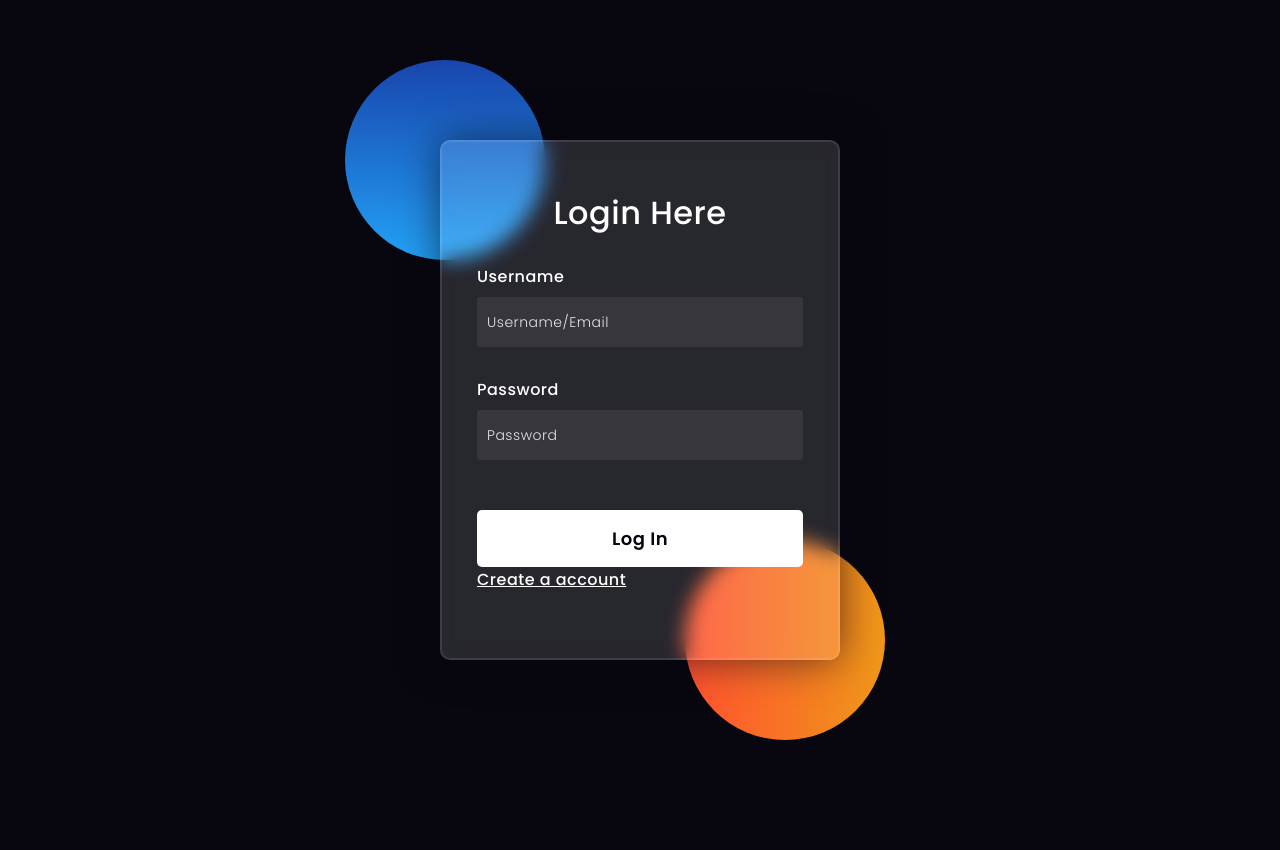
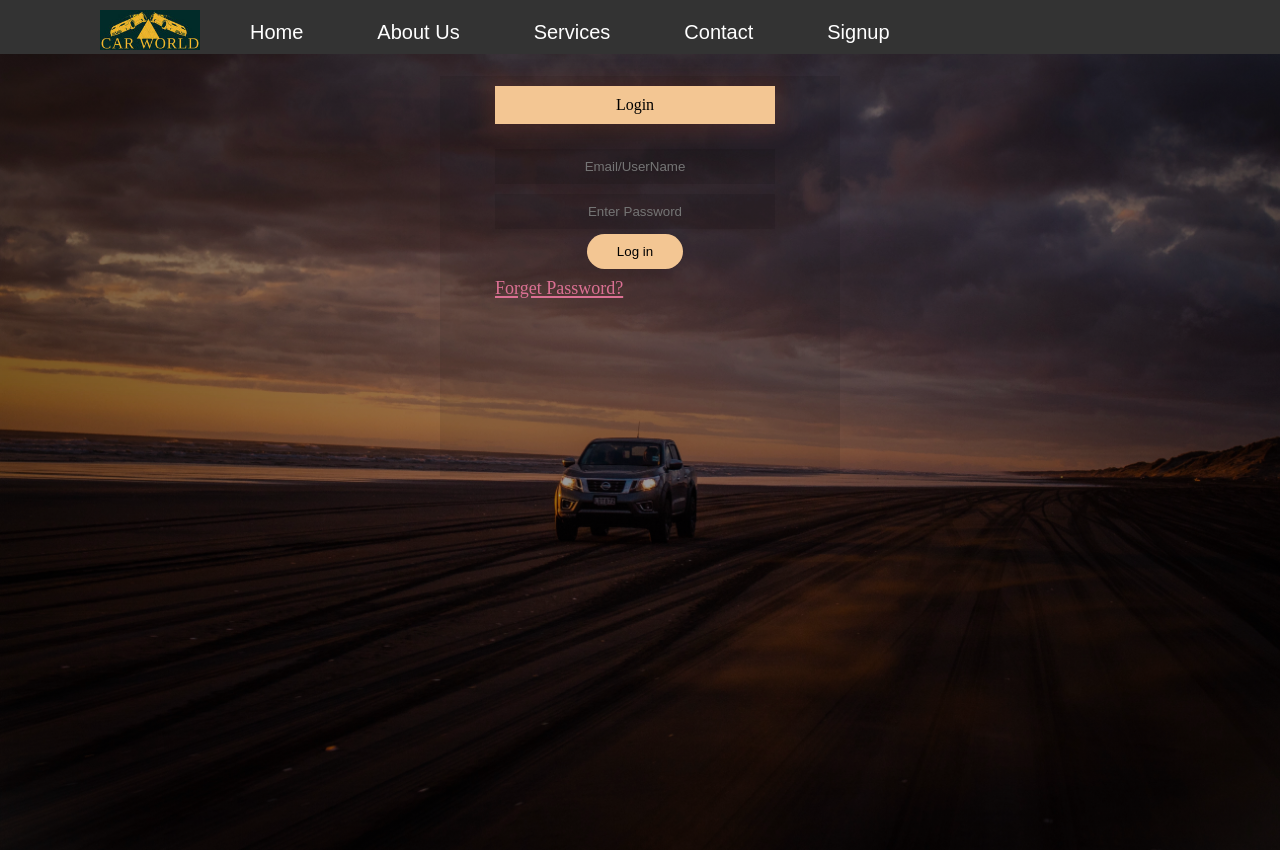
Before and after one commit to anatwariya/Demo_project, a Django app: page /car_world/login/ in a window 1280 px wide. Before the commit the page ends 740 px from the top, so only its background shows below. Run offline with Django 4.2, Linux system fonts and the light colour scheme.

Commit message:
added new html pages.

```diff
--- a/projectMainApp/static/css_files/home.css
+++ b/projectMainApp/static/css_files/home.css
@@ -2,30 +2,45 @@
 {
     margin: 0;
     padding: 0;
-    box-sizing: border-box;
+}
+.logo
+{
+    width: 100px;
+    height: 40px;
+    padding: 0px 0px;
+    padding-left: 50px;
+    padding-right: 50px;
 }
 .full-page
 {
     height: 100%;
 	width: 100%;
+    padding-top: 50px;
 	background-image: linear-gradient(rgba(0,0,0,0.4),rgba(0,0,0,0.4)),url(../images/background_img.jpg);
-	background-position: center;
+	background-attachment: fixed;
+    background-position: 0px 0px;
 	background-size: cover;
 	position: absolute;
+    -webkit-background-size: cover;
+    -moz-background-size: cover;
 }
 .navbar
 {
+    background-color: #333;
+    position: fixed;
+    top: 0;
+    width: 100%;
     display: flex;
     align-items: center;
-    padding: 20px;
+    padding: 0px;
     padding-left: 50px;
     padding-right: 30px;
-    padding-top: 50px;
+    padding-top: 10px;
 }
 nav
 {
     flex: 1;
-    text-align: right;
+    text-align: left;
 }
 nav ul
 {
@@ -64,8 +79,8 @@ nav ul li a:hover
 }
 a
 {
-    text-decoration: none;
     color: palevioletred;
+	text-align:center;
     font-size: 28px;
 }
 .form-box
@@ -86,10 +101,13 @@ a
 }
 .headline
 {
-    margin:10px 0px;
-	padding:10px 110px;
-	position: center;
+    padding: 10px 30px;
+	display: block;
+	margin: auto;
 	background: #F3C693;
+	text-align:center;
+	border: 0;
+	outline: none;
 }
 .input-group-register
 {
@@ -112,7 +130,7 @@ a
 }
 .submit-btn
 {
-	width: 50%;
+	width: auto;
 	padding: 10px 30px;
 	cursor: pointer;
 	display: block;
@@ -120,11 +138,8 @@ a
 	background: #F3C693;
 	border: 0;
 	outline: none;
+	text-align:center;
 	border-radius: 30px;
-}
-.check-box
-{
-	margin: 30px 10px 34px 0;
 }
 span
 {
@@ -142,3 +157,18 @@ span
 	color:white;
 	font-size: 15;
 }
+.tile-box
+{
+	width: 100%;
+	margin:0px 45px;
+	box-shadow: 0 0 20px 9px #ff61241f;
+}
+.column-4 {
+  float: left;
+  width: 26%;
+  margin:10px;
+  height: 250px;
+  text-align:center;
+  overflow: hidden;
+  background:rgba(0,0,0,0.1);
+}
--- a/projectMainApp/templates/login_page.html
+++ b/projectMainApp/templates/login_page.html
@@ -1,30 +1,47 @@
 <!DOCTYPE html>
 <html lang="en">
     <head>
-    <title>Login Page</title>
-
-    <link rel="preconnect" href="https://fonts.gstatic.com">
-    <link rel="stylesheet" href="https://cdnjs.cloudflare.com/ajax/libs/font-awesome/5.15.4/css/all.min.css">
-    <link href="https://fonts.googleapis.com/css2?family=Poppins:wght@300;500;600&display=swap" rel="stylesheet">
-    <!--Stylesheet-->
+        <meta charset="UTF-8">
+        <title>LogIn Page</title>
         {% load static %}
-    <link rel="stylesheet" href="{% static 'css_files/login.css' %}">
+        <link rel="stylesheet" href="{% static 'css_files/home.css' %}">
     </head>
     <body>
-<div class="background">
-    <div class="shape"></div>
-    <div class="shape"></div>
+        <div class="full-page">
+            <div class="navbar">
+                <div>
+                    <img class="logo" src="{% static 'images/logo.jpg' %}">
                 </div>
-<form method="post">
-    <h3>Login Here</h3>
-    <label for="username">Username</label>
-    <input type="text" placeholder="Username/Email" id="username" name="username">
-
-    <label for="password">Password</label>
-    <input type="password" placeholder="Password" id="password" name="password">
-
-    <button type="submit">Log In</button>
-    <a href="{% url 'signup' %}">Create a account</a>
+                <nav>
+                    <ul id='MenuItems'>
+                        <li><a href="{% url 'home' %}">Home</a></li>
+                        <li><a href='#'>About Us</a></li>
+                        <li><a href='#'>Services</a></li>
+                        <li><a href='#'>Contact</a></li>
+                        <li><a href="{% url 'signup' %}" style="width:auto;">Signup</a></li>
+                    </ul>
+                </nav>
+            </div>
+            <div class="form-box">
+                <div class='headline-box'>
+                    <div class='headline'>Login</div>
+                </div>
+                <form id='register' class='input-group-register' method="post">
+                    {% if messages %}
+                    <ul>
+                        {% for message in messages %}
+                        <li {% if message.tags %} class="{{ message.tags }}"{% endif %}>
+                            {{ message }}
+                        </li>
+                        {% endfor %}
+                    </ul>
+                    {% endif %}
+                    <input type='text' class='input-field' placeholder='Email/UserName' required id="email_username" name="email_username">
+                    <input type='password' class='input-field' placeholder='Enter Password' required id="password" name="password">
+                    <button type='submit' class='submit-btn'>Log in</button>
+                    <a style="text-align: center;" href="{% url 'forget_password' %}"><font size="4" style="text-align:center;">Forget Password?</font></a>
                 </form>
+            </div>
+        </div>
     </body>
 </html>
--- a/projectMainApp/urls.py
+++ b/projectMainApp/urls.py
@@ -6,11 +6,11 @@ from projectMainApp import views
 urlpatterns = [
     path('car_parts_filter_based_on_user/<int:pk>/', views.car_parts_filter_based_on_user),
     path('user_email_confirmation/<uid>/<token>/', views.user_email_confirmation),
-    path('send_user_confirmation_email/<int:pk>/', views.send_user_confirmation_email),
     path('home/', views.home, name='home'),
     path('login/', views.login, name='login'),
     path('signup/', views.signup, name='signup'),
     path('reset_password/', views.reset_password, name='reset_password'),
-    path('forget_password/<uid>/<token>/', views.forget_password),
+    path('forget_password/<uid>/<token>/', views.forget_password_reset),
     path('send_forget_password_email/', views.send_forget_password_email),
+    path('forget_password/', views.forget_password, name="forget_password"),
 ]
--- a/projectMainApp/views.py
+++ b/projectMainApp/views.py
@@ -1,3 +1,5 @@
+import json
+
 from rest_framework.decorators import api_view, renderer_classes
 from rest_framework.response import Response
 from rest_framework import status
@@ -8,6 +10,7 @@ from django.conf import settings
 from projectApp1.models import User
 from projectApp1.serializer import UserSerializer
 from projectApp1.token import account_activation_token
+from projectApp1.views import UserAPIView
 from projectApp2.models import Car
 from projectApp2.serializer import CarSerializer
 from projectApp3.models import CarPart
@@ -17,6 +20,7 @@ from django.contrib.auth.hashers import check_password, make_password
 from django.template import loader
 from django.shortcuts import render, HttpResponse, redirect
 from django.contrib import messages
+from validate_email_address import validate_email
 
 @api_view(('GET',))
 def car_parts_filter_based_on_user(request, pk):
@@ -90,7 +94,7 @@ def reset_password(request):
 
 
 @api_view(('POST',))
-def forget_password(request, uid, token):
+def forget_password_reset(request, uid, token):
     data = request.data
     if User.objects.filter(username=data["username"]).exists():
         user = User.objects.filter(username=data["username"]).first()
@@ -106,19 +110,12 @@ def forget_password(request, uid, token):
     return Response(data, status=status.HTTP_200_OK)
 
 
-@api_view(('POST',))
-def send_forget_password_email(request):
-    data = request.data
-    if User.objects.filter(username=data["username"]).exists():
-        user = User.objects.filter(username=data["username"]).first()
-    else:
-        return Response({'message': f'No data found for Username:- {data["username"]}'},
-                        status=status.HTTP_404_NOT_FOUND)
+def send_forget_password_email(user):
     serializer = UserSerializer(user)
     data = serializer.data
     user_id = urlsafe_base64_encode(force_bytes(data["id"]))
     token = account_activation_token.make_token(user)
-    confirmation_link = f'http://127.0.0.1:8000/projectMainApp/forget_password/{user_id}/{token}/'
+    confirmation_link = f'http://127.0.0.1:8000/car_world/forget_password_reset/{user_id}/{token}/'
     subject = 'Forget Password!'
     message = f'Hi {data["name"]},\nThis is the mail regarding your Forget Password request from Car-Part World ' \
               f'Portal.\n' \
@@ -126,24 +123,45 @@ def send_forget_password_email(request):
               f'{confirmation_link}'
     email_from = settings.EMAIL_HOST_USER
     recipient_list = [data["email"], ]
-    send_mail(subject, message, email_from, recipient_list)
-    return Response({"message": 'An Email has been sent to your registered EmailId.'}, status=status.HTTP_200_OK)
+    #send_mail(subject, message, email_from, recipient_list)
+
+
+@api_view(('POST', 'GET'))
+def forget_password(request, uid=None, token=None):
+    if request.method == "POST":
+        data = request.data
+        if User.objects.filter(email=data["email_username"]).exists():
+            user = User.objects.filter(email=data["email_username"]).first()
+        elif User.objects.filter(username=data["email_username"]).exists():
+            user = User.objects.filter(username=data["email_username"]).first()
+        else:
+            messages.error(request, "User Not exist with given Email/UserName")
+            return render(request, "forget_password.html")
+        send_forget_password_email(user)
+        messages.success(request, "An Email has been sent to your account.")
+        return render(request, 'home_page.html')
+    return render(request, 'forget_password.html')
 
 
 @api_view(('GET', 'POST',))
 def login(request):
     template = loader.get_template('login_page.html')
+    messages.set_level(request, 0)
     if request.method == 'POST':
         data = request.data
-        if User.objects.filter(username=data["username"]).exists():
-            user = User.objects.filter(username=data["username"]).first()
+        if User.objects.filter(email=data["email_username"]).exists():
+            user = User.objects.filter(email=data["email_username"]).first()
+        elif User.objects.filter(username=data["email_username"]).exists():
+            user = User.objects.filter(username=data["email_username"]).first()
         else:
+            messages.error(request, "User doesn't exist with this Email/UserName.")
             return render(request, 'login_page.html')
         if not check_password(data['password'], user.password):
-            return HttpResponse(template.render())
+            messages.error(request, "Wrong Password.")
+            return render(request, 'login_page.html')
         serializer = UserSerializer(user)
         data = serializer.data
-        return redirect('reset_password')
+        return redirect('home')
     return HttpResponse(template.render())
 
 
@@ -152,23 +170,29 @@ def signup(request):
     template = loader.get_template('signup_page.html')
     if request.method == 'POST':
         data = request.data
+        if User.objects.filter(username=data["username"]).exists():
+            messages.error(request, "UserName is already taken.")
+            return render(request, 'signup_page.html')
+        if User.objects.filter(email=data["email"]).exists():
+            messages.error(request, "Email is already in use.")
+            return render(request, 'signup_page.html')
+        if not validate_email(data["email"]):
+            messages.error(request, "Email doesn't exist.")
+            return render(request, "signup_page.html")
+        if data['password'] != data["confirm_password"]:
+            messages.error(request, "Password and confirm password does not match.")
+            return render(request, "signup_page.html")
+        data = UserAPIView.as_view()(request._request)
+        messages.error(request, "User registration is successful.")
         return redirect('home')
     return HttpResponse(template.render())
 
-@api_view(('GET',))
+
+@api_view(('GET', 'POST'))
 def home(request):
     template = loader.get_template('home_page.html')
-    if request.method == 'POST':
-        data = request.data
-        if User.objects.filter(username=data["username"]).exists():
-            user = User.objects.filter(username=data["username"]).first()
-        else:
-            messages.error(request, f'No data found for Username:- {data["username"]}')
-            return render(request, 'login_page.html')
-        if not check_password(data['password'], user.password):
-            messages.error(request, 'Invalid username or Password.')
-            return HttpResponse(template.render())
-        serializer = UserSerializer(user)
-        data = serializer.data
-        return redirect('reset_password')
-    return HttpResponse(template.render())
+    car_parts = CarPart.objects.all()
+    serializer = CarPartSerializer(car_parts, many=True)
+    car_parts = json.dumps(serializer.data)
+    car_parts = {"items": json.loads(car_parts)}
+    return render(request, 'home_page.html', car_parts)
```
Also changed, not shown: projectApp0/settings.py (+7 -0 lines), projectApp1/views.py (+20 -18 lines), projectMainApp/templates/forget_password.html (added, +46 -0 lines), projectMainApp/templates/home_page.html (+28 -2 lines), projectMainApp/templates/signup_page.html (+23 -13 lines), db.sqlite3, projectMainApp/static/images/logo.jpg (added). Lines whose indentation alone changed are shown as unchanged.
